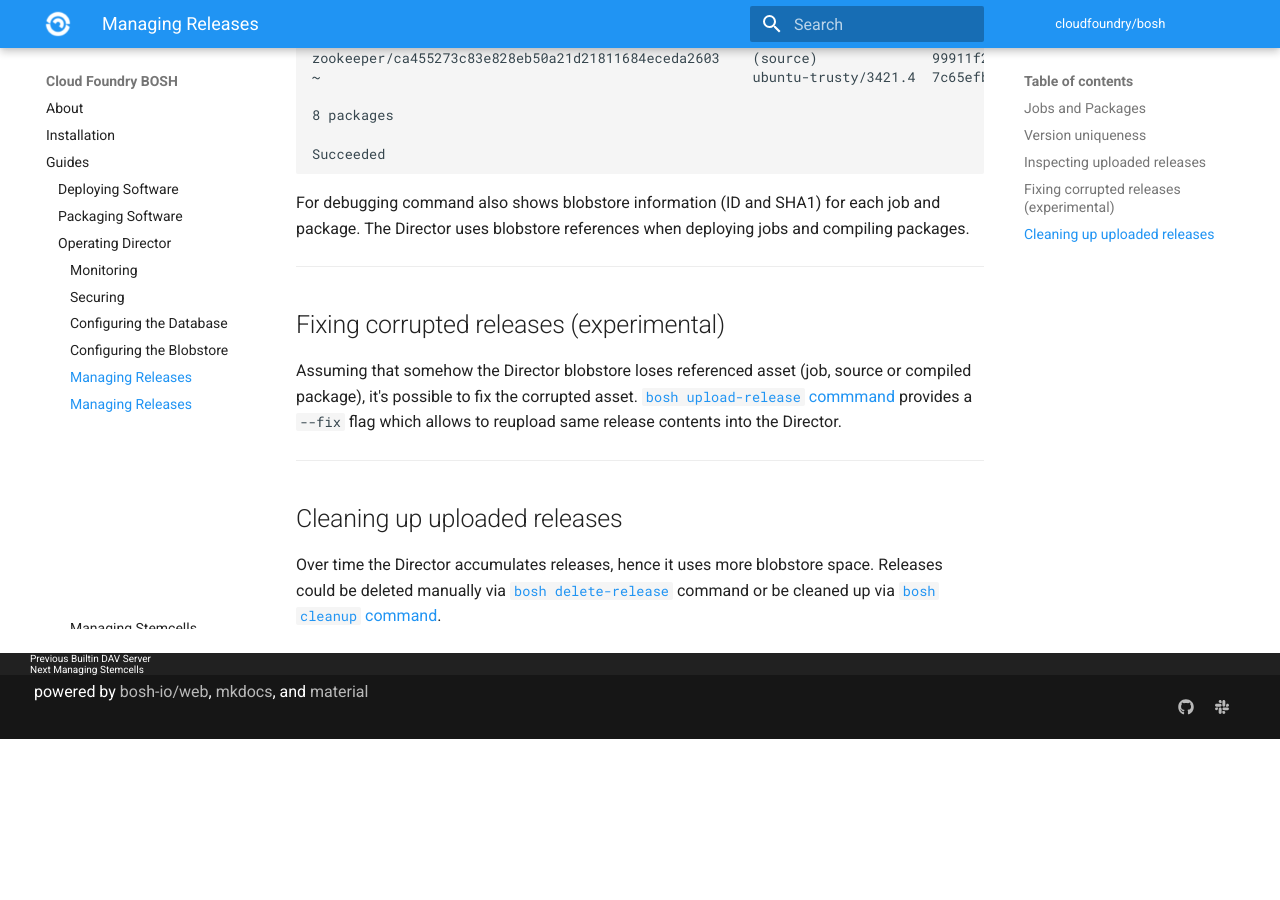
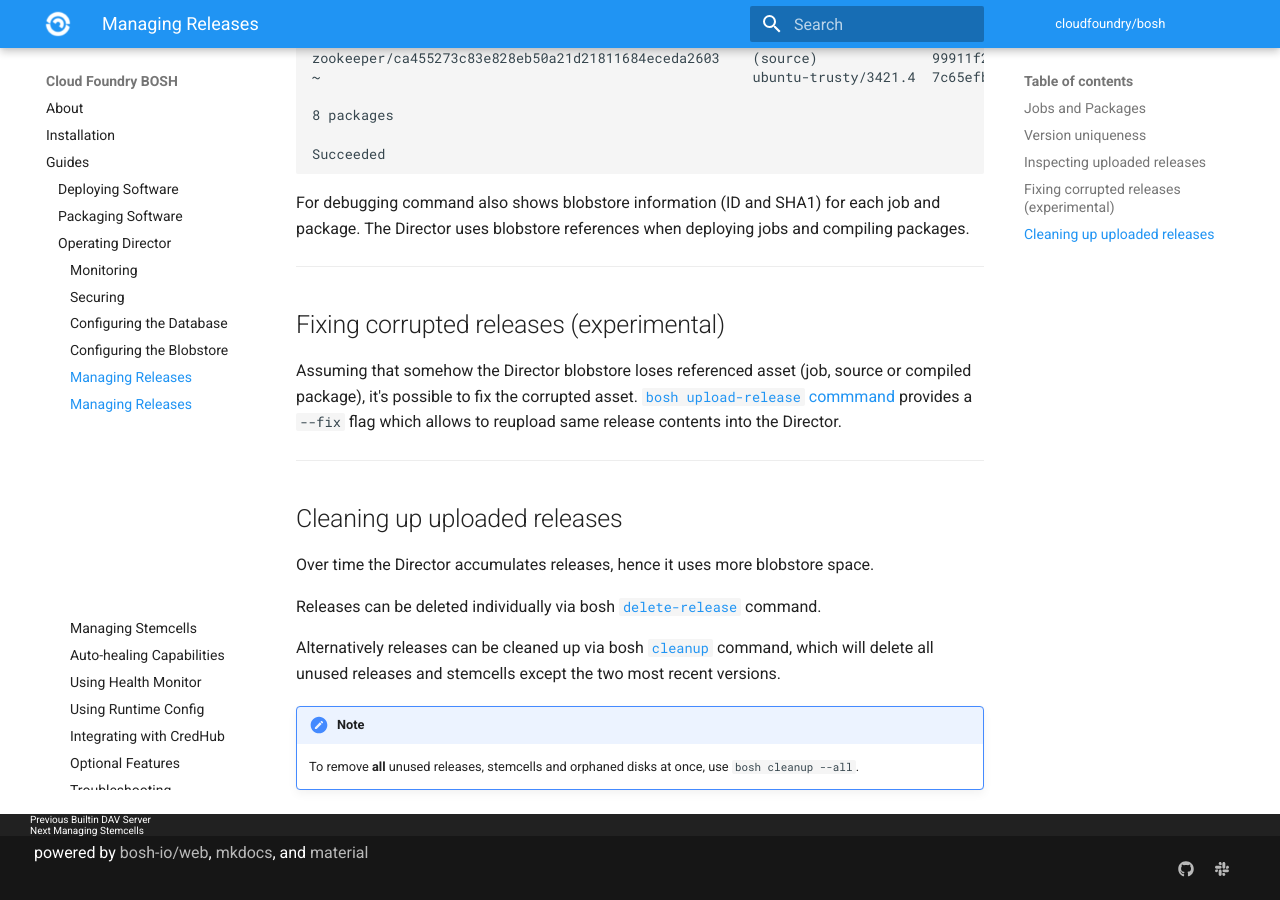
Before and after one commit to cloudfoundry/docs-bosh, an MkDocs documentation site: the page built from content/managing-releases.md, in a window 1280 px wide and 900 px high, scrolled down 2490 px. Built offline with MkDocs 1.6.1 and Material for MkDocs 9.7.7, drawn with Linux system fonts in a browser that asks for light colours; old or Windows-style settings are respelled for this version of MkDocs; before the commit the page ends 3229 px from its top, so only the background shows below that.

Commit message:
Add information on the behavior of `bosh cleanup` as it applies to releases.
[#164176849](https://www.pivotaltracker.com/story/show/164176849)

```diff
--- a/content/managing-releases.md
+++ b/content/managing-releases.md
@@ -108,4 +108,11 @@ Assuming that somehow the Director blobstore loses referenced asset (job, source
 ---
 ## Cleaning up uploaded releases {: #clean-up }
 
-Over time the Director accumulates releases, hence it uses more blobstore space. Releases could be deleted manually via [`bosh delete-release`](cli-v2.md#delete-release) command or be cleaned up via [`bosh cleanup` command](cli-v2.md#clean-up).
+Over time the Director accumulates releases, hence it uses more blobstore space.
+
+Releases can be deleted individually via bosh [`delete-release`](cli-v2.md#delete-release) command.
+
+Alternatively releases can be cleaned up via bosh [`cleanup`](cli-v2.md#clean-up) command, which will delete all unused releases and stemcells except the two most recent versions.
+
+!!! note
+    To remove **all** unused releases, stemcells and orphaned disks at once, use `bosh cleanup --all`.
```
